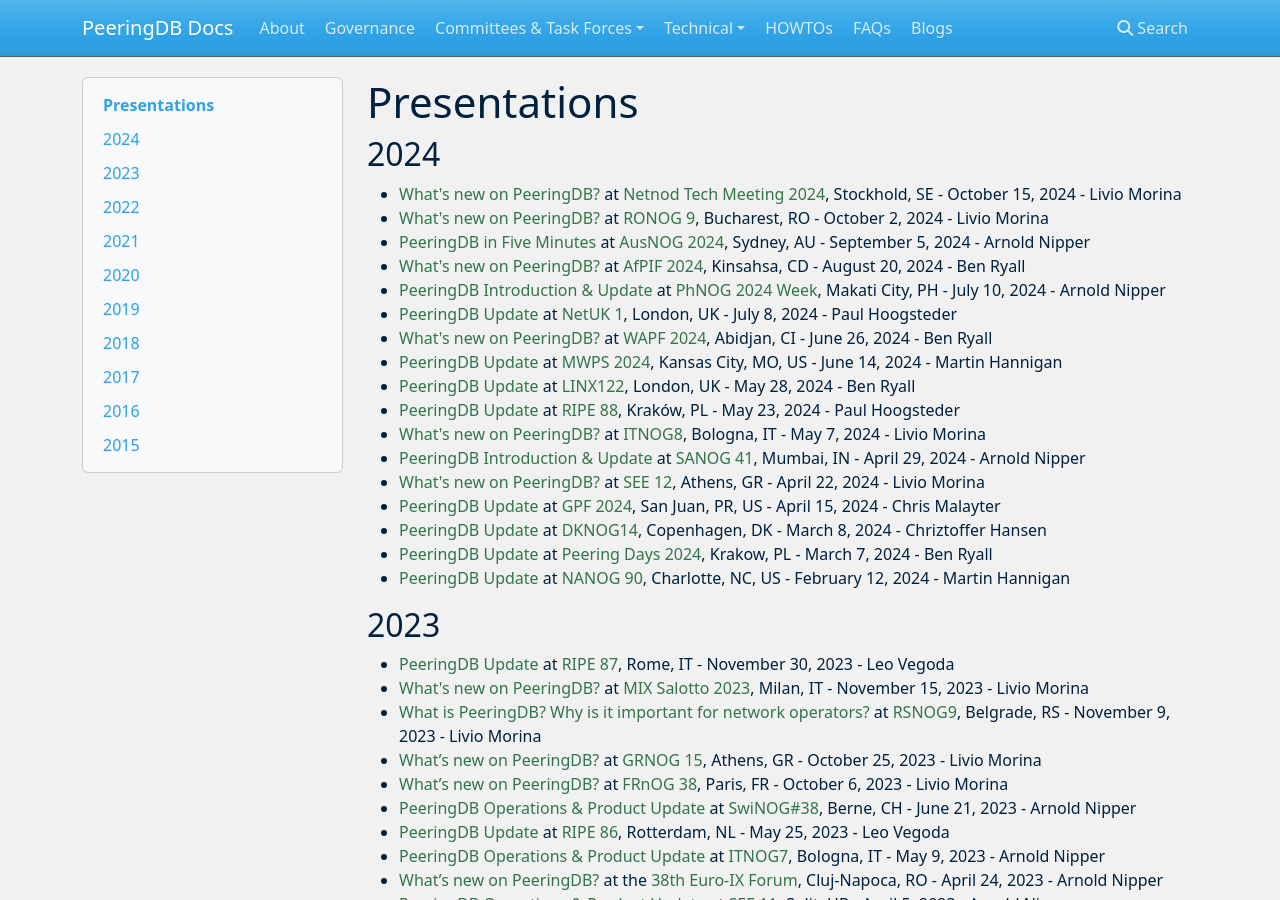
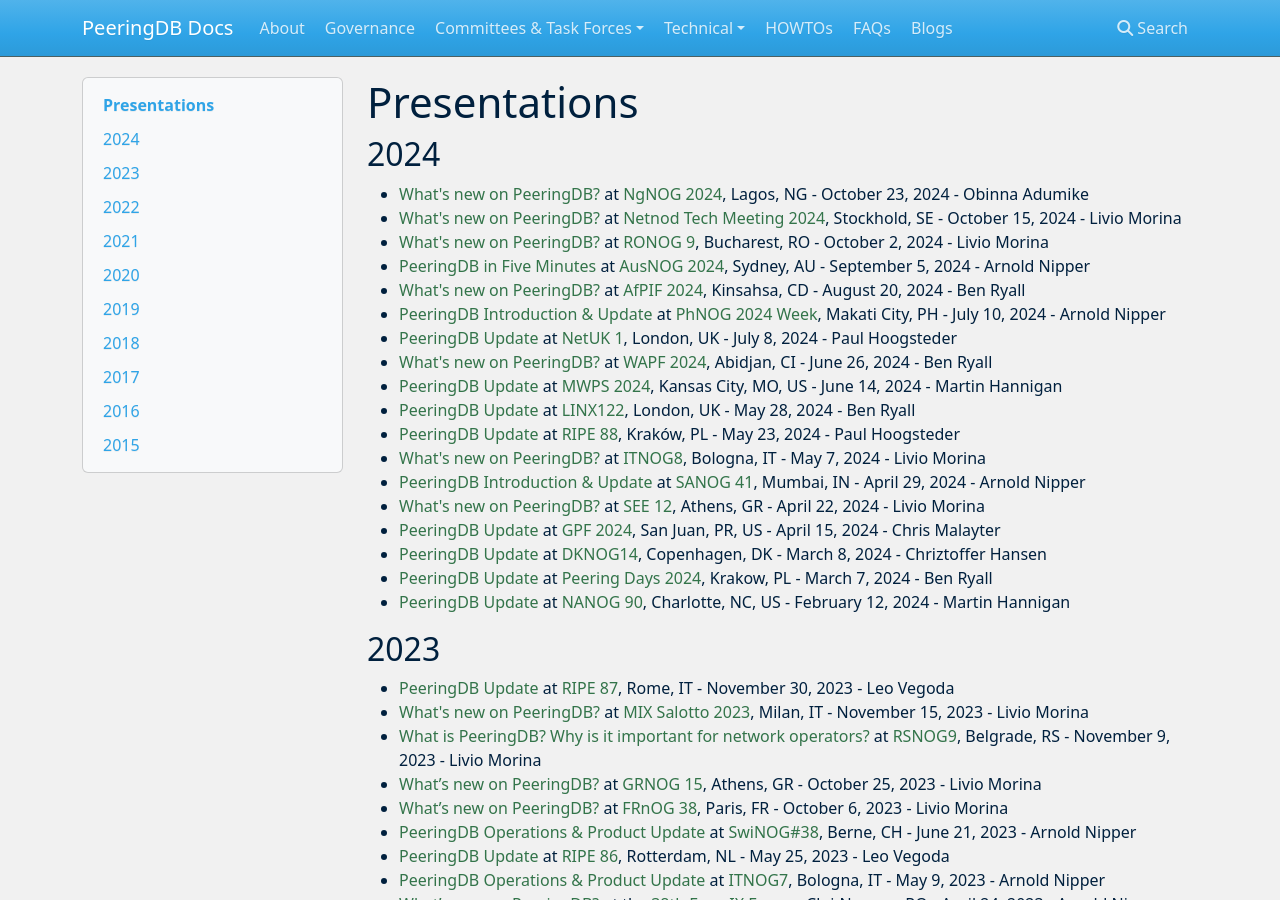
Before and after one commit to peeringdb/docs, an MkDocs documentation site: the page built from docs/presentations.md, in a window 1280 px wide and 900 px high. Built offline with MkDocs 1.6.1, drawn with Linux system fonts in a browser that asks for light colours; nearby versions of some CDN libraries.

Commit message:
Added Obinna's NgNOG 2024 presentation.

```diff
--- a/docs/presentations.md
+++ b/docs/presentations.md
@@ -2,6 +2,7 @@
 
 ## 2024
 
+- [What's new on PeeringDB?](presentation/20241023_NgNOG_2024_Obinna_Adumike.pdf) at [NgNOG 2024](https://nog.ng/), Lagos, NG - October 23, 2024 - Obinna Adumike
 - [What's new on PeeringDB?](presentation/20241015_Netnod_Tech_Meeting_2024_Morina_Livio.pdf) at [Netnod Tech Meeting 2024](https://www.netnod.se/event/netnod-tech-meeting-2024), Stockhold, SE - October 15, 2024 - Livio Morina
 - [What's new on PeeringDB?](presentation/20241002_RONOG9_Morina_Livio.pdf) at [RONOG 9](https://www.ronog.ro/), Bucharest, RO - October 2, 2024 - Livio Morina
 - [PeeringDB in Five Minutes](presentation/20240905_AusNOG_Arnold_Nipper.pdf) at [AusNOG 2024](https://www.ausnog.net/events/ausnog-2024/program), Sydney, AU - September 5, 2024 - Arnold Nipper
```
Also changed, not shown: 1 other file.
